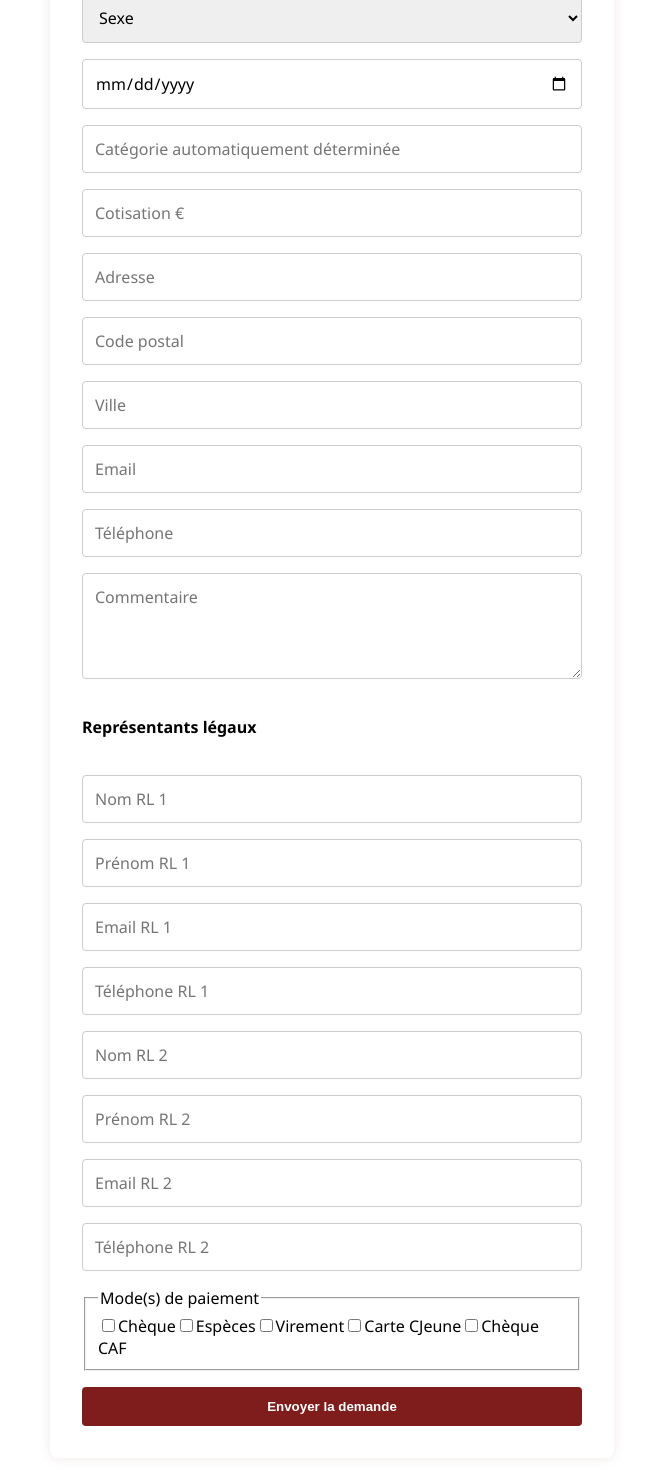
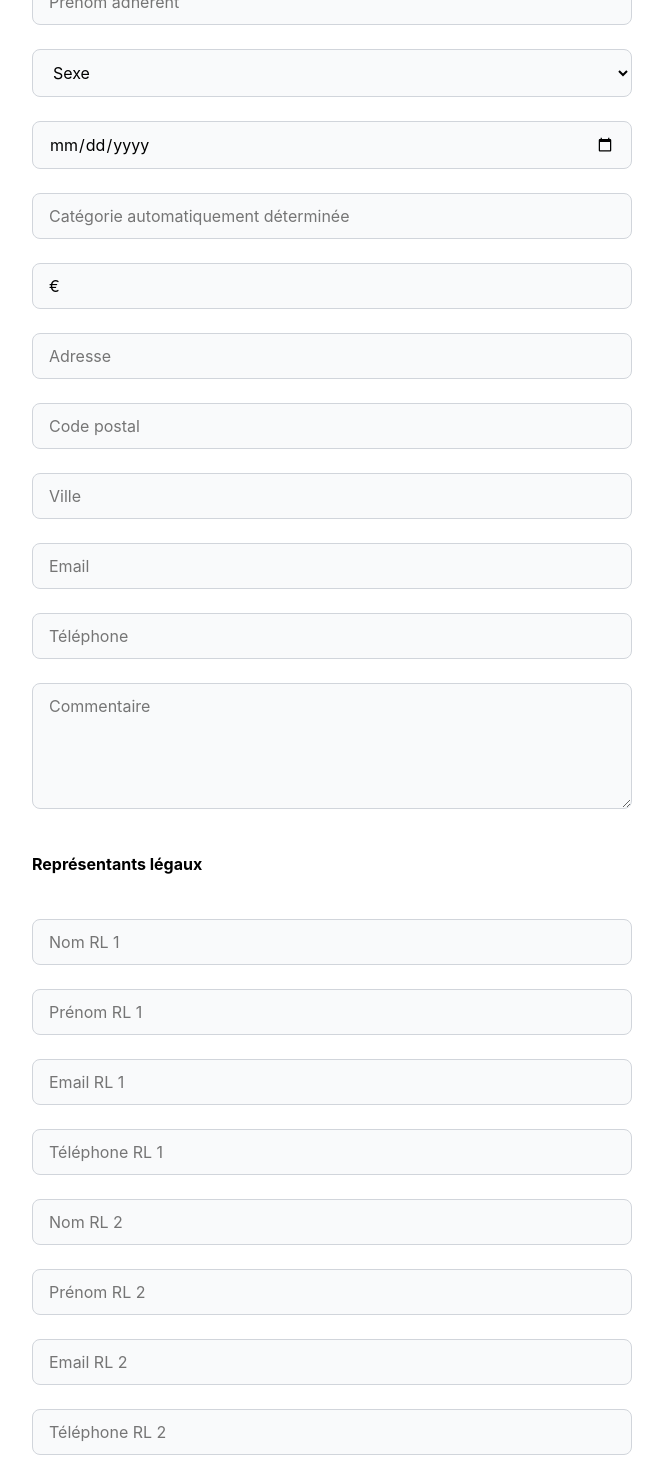
Before and after one commit to Bob-Correa/Projet-CBC-Front, a React (Create React App) app: page /inscription in a window 1280 px wide. Shown: the part 480-1950 px from the top of the page, without its empty margins (308-971 px from the left). Built offline with nearby package versions, Linux system fonts and the light colour scheme; no server answers.

Commit message:
Mise a jour preinscription

```diff
--- a/package.json
+++ b/package.json
@@ -13,6 +13,9 @@
     "@testing-library/react": "^16.3.0",
     "@testing-library/user-event": "^13.5.0",
     "axios": "^1.11.0",
+    "lg-thumbnail": "^1.2.1",
+    "lg-zoom": "^1.3.0",
+    "lightgallery": "^2.9.0-beta.1",
     "react": "^19.1.0",
     "react-calendar": "^6.0.0",
     "react-csv": "^2.2.2",
--- a/src/pages/Admin/AdminPreinscription.jsx
+++ b/src/pages/Admin/AdminPreinscription.jsx
@@ -90,7 +90,7 @@ export default function AdminPreinscriptions() {
   return (
     <div className="admin-preinscriptions">
     <RetourDashboard />
-      <h2>📋 Gestion des pré-inscriptions</h2>
+      <h2>Gestion des pré-inscriptions</h2>
 
       <input
         type="text"
--- a/src/pages/Bureau.jsx
+++ b/src/pages/Bureau.jsx
@@ -16,7 +16,7 @@ const membres = [
 export default function Bureau() {
   return (
     <div className="page-bureau">
-      <h2>👥 Le Bureau du CBC</h2>
+      <h2> Le Bureau </h2>
       <div className="grille-bureau">
         {membres.map((membre, i) => (
           <div key={i} className="carte-membre">
--- a/src/pages/Medias.css
+++ b/src/pages/Medias.css
@@ -118,3 +118,7 @@
     font-size: 1.2rem;
   }
 }
+@import "lightgallery/css/lightgallery.css";
+@import "lightgallery/css/lg-thumbnail.css";
+@import "lightgallery/css/lg-zoom.css";
+@import "lightgallery/css/lg-video.css";
--- a/src/pages/Medias.jsx
+++ b/src/pages/Medias.jsx
@@ -1,18 +1,24 @@
-import { useEffect, useState } from 'react';
+import { useEffect, useState} from 'react';
 import './Medias.css';
+import LightGallery from 'lightgallery/react';
+
+// Plugins
+import lgThumbnail from 'lightgallery/plugins/thumbnail';
+import lgZoom from 'lightgallery/plugins/zoom';
 
 export default function Medias() {
   const [albums, setAlbums] = useState([]);
   const [videos, setVideos] = useState([]);
   const [message, setMessage] = useState('');
   const [filtreCategorie, setFiltreCategorie] = useState('Tous');
+
   const albumsFiltres = filtreCategorie === 'Tous'
     ? albums
     : albums.filter(album => album.categorie === filtreCategorie);
+
   const videosFiltres = filtreCategorie === 'Tous'
     ? videos
     : videos.filter(video => video.categorie === filtreCategorie);
-
 
   useEffect(() => {
     fetch('http://localhost:3000/api/media/albums')
@@ -34,7 +40,7 @@ export default function Medias() {
 
   return (
     <div className="page-medias">
-      <h2>🎞️ Médias du Club</h2>
+      <h2>Médias du Club</h2>
 
       {message && <p>{message}</p>}
 
@@ -52,30 +58,41 @@ export default function Medias() {
       </div>
 
       <div className="gallery-albums">
-        {Array.isArray(albumsFiltres) && albumsFiltres.map(album => (
+        {albumsFiltres.map(album => (
           <div key={album._id} className="carte-album">
             <h4>{album.titre}</h4>
             <p>{album.description}</p>
-            <div className="miniatures">
-              {Array.isArray(album.images) && album.images.slice(0, 3).map((img, i) => (
+
+            <LightGallery
+              speed={500}
+              plugins={[lgThumbnail, lgZoom]}
+              elementClassNames="miniatures"
+            >
+              {album.images.map((img, i) => (
+                <a
+                  key={i}
+                  href={`http://localhost:3000${img}`}
+                  data-sub-html={`<h4>${album.titre}</h4><p>${album.description}</p>`}
+                >
                   <img
-                  key={i}
                     src={`http://localhost:3000${img}`}
                     alt={`Miniature ${i + 1}`}
+                    style={{ width: '100px', marginRight: '10px', cursor: 'pointer' }}
                   />
+                </a>
               ))}
-            </div>
+            </LightGallery>
+
             <p className="date">📅 Créé le : {new Date(album.date).toLocaleDateString('fr-FR')}</p>
             <p className="categorie">📂 Catégorie : {album.categorie}</p>
             <p className="nombre-images">🖼️ {album.images.length} image(s)</p>
-
           </div>
         ))}
       </div>
 
       <h3>🎥 Vidéos de match</h3>
       <div className="videos-section">
-        {Array.isArray(videosFiltres) && videosFiltres.map(video => (
+        {videosFiltres.map(video => (
           <div key={video._id} className="carte-video">
             <h4>{video.titre}</h4>
             <p>{video.description}</p>
@@ -88,8 +105,6 @@ export default function Medias() {
               allowFullScreen
             />
           </div>
-
-
         ))}
       </div>
     </div>
--- a/src/pages/PreInscription.jsx
+++ b/src/pages/PreInscription.jsx
@@ -133,16 +133,24 @@ export default function PreInscription() {
   const validateForm = (data) => {
   const erreurs = [];
 
-  // Email
   const emailRegex = /^[^\s@]+@[^\s@]+\.[^\s@]+$/;
-  if (!emailRegex.test(data.email)) {
-    erreurs.push("Email invalide");
+const isMinor = estMineur();
+
+// Email (requis uniquement si majeur)
+if (!isMinor) {
+  if (!data.email || !emailRegex.test(data.email)) {
+    erreurs.push("Email invalide ou manquant pour les majeurs");
   }
+}
 
-  // Téléphone
-  if (!/^\d{10}$/.test(data.telephone)) {
-    erreurs.push("Téléphone invalide (10 chiffres requis)");
+
+// Téléphone (requis uniquement si majeur)
+if (!isMinor) {
+  if (!data.telephone || !/^\d{10}$/.test(data.telephone)) {
+    erreurs.push("Téléphone invalide ou manquant pour les majeurs");
   }
+}
+
 
   // Date ≥ 1950
   if (data.dateNaissance) {
@@ -229,12 +237,13 @@ const handleConfirmSend = async () => {
 
   return (
     <form onSubmit={handleSubmit} className="form-preinscription">
-      <h2>📝 Pré-Inscription Saison 2025/2026</h2>
+      <h2>Pré-Inscription Saison 2025/2026</h2>
 
       <select name="typeAdhesion" value={formulaire.typeAdhesion} onChange={handleChange} required>
   <option value="">Type d'adhésion</option>
   <option value="Nouvelle">Nouvelle adhésion</option>
   <option value="Renouvellement">Renouvellement</option>
+  <option value="Essai">Essai</option>
 </select>
 
 
@@ -280,16 +289,22 @@ const handleConfirmSend = async () => {
 
 
 
-      <input type="number" name="cotisation" placeholder="Cotisation €" value={formulaire.cotisation} readOnly required />
+      <input type="texte" name="cotisation" placeholder="Cotisation €" value={`${formulaire.cotisation}€` } readOnly required />
 
       <input type="text" name="adresse" placeholder="Adresse" value={formulaire.adresse} onChange={handleChange} required />
       <input type="text" name="codePostal" placeholder="Code postal" value={formulaire.codePostal} onChange={handleChange} required />
       <input type="text" name="ville" placeholder="Ville" value={formulaire.ville} onChange={handleChange}  />
-      <input type="email" name="email" placeholder="Email" value={formulaire.email} onChange={(e) => setFormulaire({ ...formulaire, email: e.target.value })} required />
-      <input type="tel" name="telephone" placeholder="Téléphone" value={formulaire.telephone} onChange={(e) => {
+     <input  type="email" name="email" placeholder="Email" value={formulaire.email} onChange={(e) => setFormulaire({ ...formulaire, email: e.target.value })}
+  required={!estMineur()}
+/>
+
+     <input type="tel" name="telephone" placeholder="Téléphone" value={formulaire.telephone} onChange={(e) => {
     const valeur = e.target.value.replace(/\D/g, '').slice(0, 10);
     setFormulaire({ ...formulaire, telephone: valeur });
-  }}  />
+  }}
+  required={!estMineur()}
+/>
+
       <textarea name="commentaire" placeholder="Commentaire" value={formulaire.commentaire} onChange={handleChange} />
 
       {estMineur() && (
--- a/src/pages/preInscription.css
+++ b/src/pages/preInscription.css
@@ -1,50 +1,100 @@
 .form-preinscription {
-  max-width: 500px;
-  margin: 2rem auto;
-  padding: 2rem;
-  background-color: #fff;
-  border-radius: 8px;
-  box-shadow: 0 0 12px rgba(127, 29, 29, 0.1);
+  max-width: 600px;
+  margin: 3rem auto;
+  padding: 2.5rem;
+  background-color: #ffffff;
+  border-radius: 12px;
+  box-shadow: 0 8px 24px rgba(0, 0, 0, 0.05);
   display: flex;
   flex-direction: column;
-  gap: 1rem;
-  font-family: 'Segoe UI', sans-serif;
+  gap: 1.5rem;
+  font-family: 'Inter', 'Segoe UI', sans-serif;
+  transition: box-shadow 0.3s ease;
+}
+
+.form-preinscription:hover {
+  box-shadow: 0 12px 32px rgba(0, 0, 0, 0.08);
 }
 
 .form-preinscription h2 {
   text-align: center;
-  color: #7f1d1d;
+  color: #1f2937;
+  font-size: 1.8rem;
   margin-bottom: 1rem;
+}
+
+.form-preinscription .form-group {
+  display: flex;
+  flex-direction: column;
+}
+
+.form-preinscription .form-group label {
+  margin-bottom: 0.5rem;
+  font-weight: 600;
+  color: #374151;
+  font-size: 0.95rem;
 }
 
 .form-preinscription input,
 .form-preinscription select,
 .form-preinscription textarea {
-  padding: 0.75rem;
-  border: 1px solid #ccc;
-  border-radius: 4px;
+  padding: 0.75rem 1rem;
+  border: 1px solid #d1d5db;
+  border-radius: 8px;
   font-size: 1rem;
   font-family: inherit;
+  background-color: #f9fafb;
+  transition: border-color 0.2s ease, background-color 0.2s ease;
+}
+
+.form-preinscription input:focus,
+.form-preinscription select:focus,
+.form-preinscription textarea:focus {
+  outline: none;
+  border-color: #7f1d1d;
+  background-color: #fff;
 }
 
 .form-preinscription textarea {
   resize: vertical;
-  min-height: 80px;
+  min-height: 100px;
 }
 
 .form-preinscription button {
-  background-color: #7f1d1d;
+  background-color: #2563eb;
   color: white;
-  padding: 0.75rem;
+  padding: 0.75rem 1rem;
   border: none;
-  border-radius: 4px;
-  font-weight: bold;
+  border-radius: 8px;
+  font-weight: 600;
+  font-size: 1rem;
   cursor: pointer;
-  transition: background-color 0.2s ease-in-out;
+  transition: background-color 0.2s ease;
 }
 
 .form-preinscription button:hover {
-  background-color: #a33232;
+  background-color: #1d4ed8;
+}
+
+.error-message,
+.success-message,
+.loading-message {
+  font-size: 0.9rem;
+  margin-top: -0.5rem;
+  padding-left: 0.5rem;
+}
+
+.error-message {
+  color: #dc2626;
+}
+
+.success-message {
+  color: #16a34a;
+}
+
+.loading-message {
+  color: #7771;
+  font-style: italic;
 }
 
 .confirmation-animation {
@@ -56,9 +106,9 @@
 }
 
 .checkmark-circle {
-  width: 60px;
-  height: 60px;
-  background-color: #7f1d1d;
+  width: 64px;
+  height: 64px;
+  background-color: #16a34a;
   border-radius: 50%;
   display: flex;
   align-items: center;
@@ -67,11 +117,12 @@
 }
 
 .checkmark-circle svg {
-  width: 30px;
-  height: 30px;
+  width: 32px;
+  height: 32px;
   stroke-dasharray: 40;
   stroke-dashoffset: 40;
   animation: draw 0.5s forwards 0.2s ease-out;
+  stroke: white;
 }
 
 @keyframes draw {
@@ -95,32 +146,7 @@
   from { opacity: 0; transform: translateY(10px); }
   to { opacity: 1; transform: translateY(0); }
 }
-.form-preinscription .error-message {
-  color: red;
-  font-size: 0.9rem;
-  margin-top: -0.5rem;
-}
-.form-preinscription .success-message {
-  color: green;
-  font-size: 0.9rem;
-  margin-top: -0.5rem;
-}
-.form-preinscription .loading-message {
-  color: #7f1d1d;
-  font-size: 0.9rem;
-  margin-top: -0.5rem;
-  font-style: italic;
-}
-.form-preinscription .form-group {
-  display: flex;
-  flex-direction: column;
-  margin-bottom: 1rem;
-}
-.form-preinscription .form-group label {
-  margin-bottom: 0.5rem;
-  font-weight: bold;
-  color: #7f1d1d;
-}
+
 .modal-overlay {
   position: fixed;
   top: 0; left: 0; width: 100vw; height: 100vh;
@@ -131,10 +157,12 @@
 
 .modal-content {
   background: white;
-  padding: 20px;
-  border-radius: 6px;
+  padding: 2rem;
+  border-radius: 10px;
   text-align: center;
+  box-shadow: 0 8px 24px rgba(0,0,0,0.1);
 }
+
 .resume-liste {
   text-align: left;
   padding: 0;
@@ -144,4 +172,6 @@
 
 .resume-liste li {
   margin-bottom: 8px;
+  font-size: 0.95rem;
+  color: #374151;
 }
```
Also changed, not shown: 1 other file (tests, documents, lock files or other folders). Lines whose indentation alone changed are shown as unchanged.
